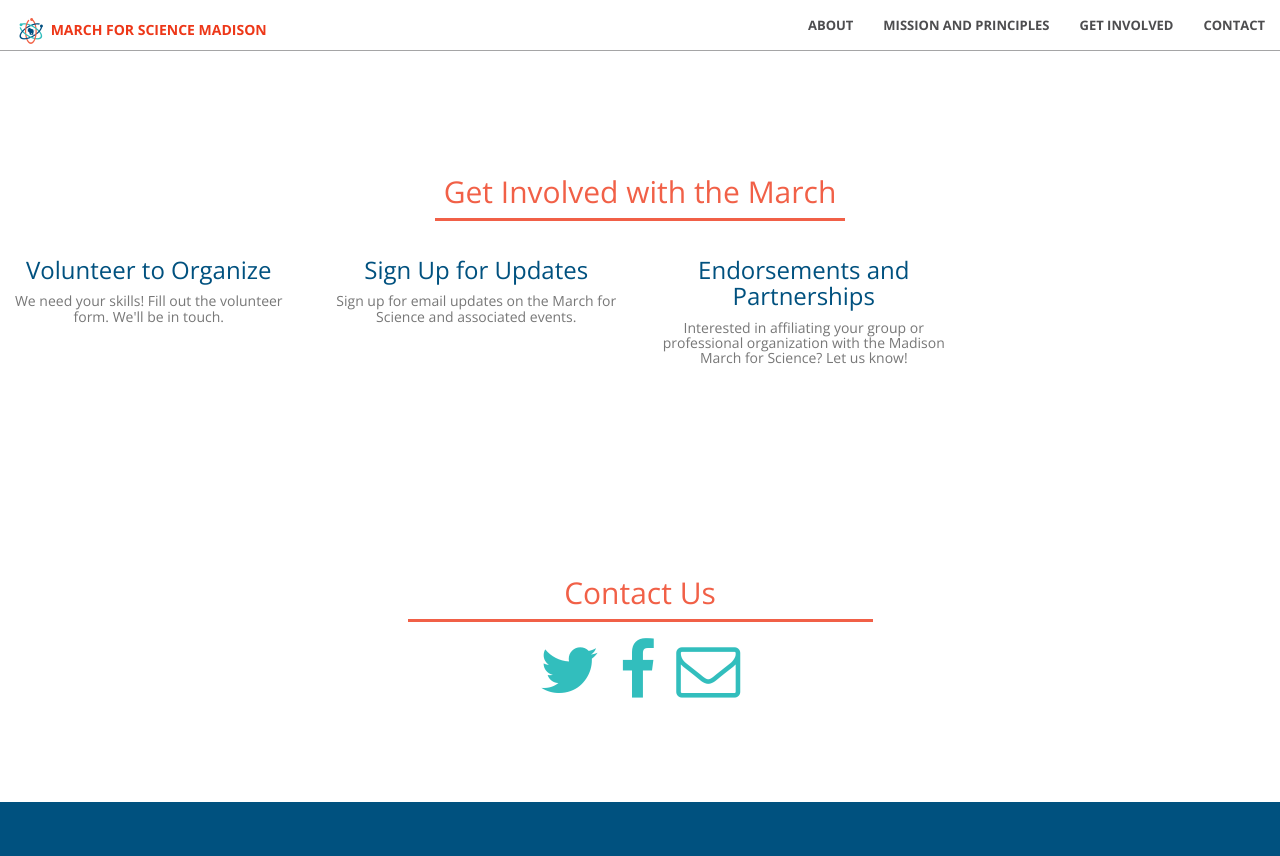
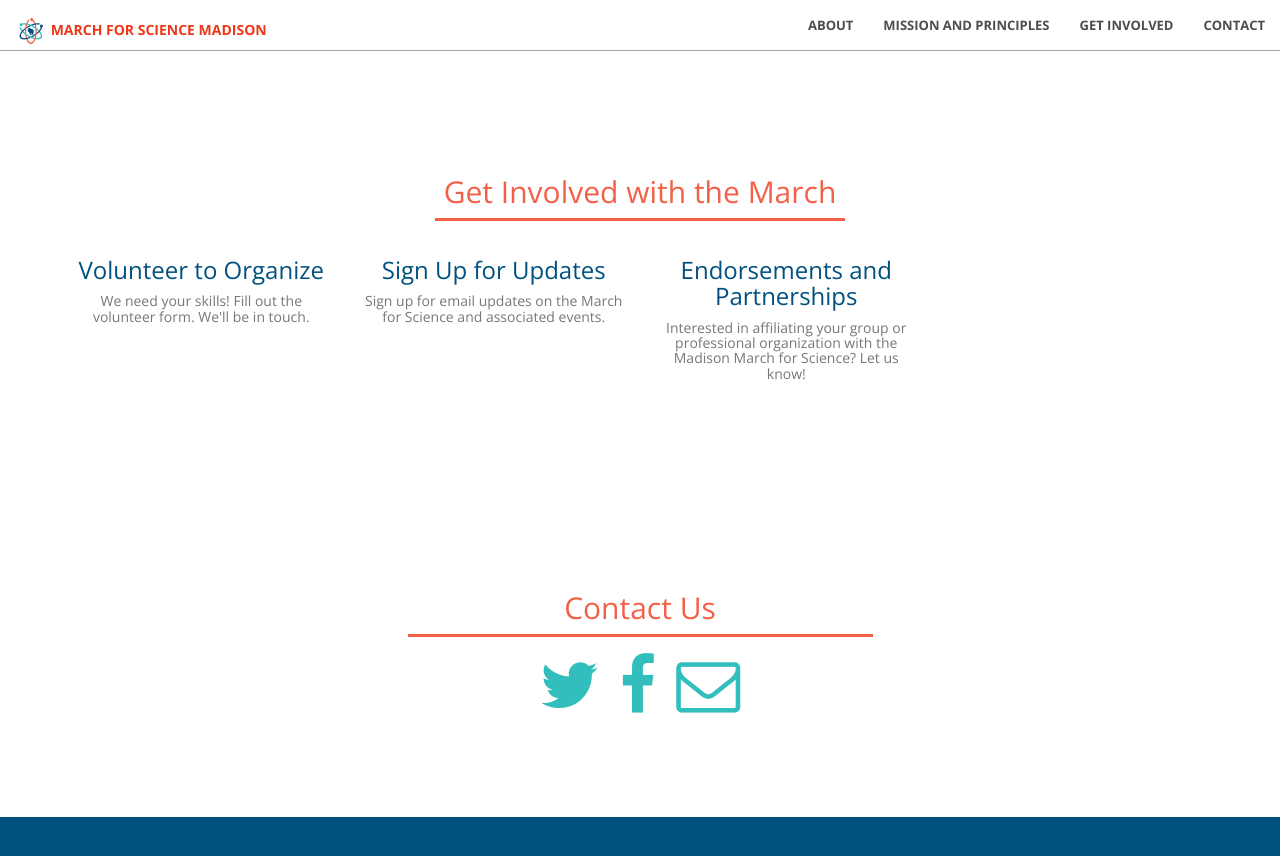
Before and after one commit to ScienceMarchMadison/m4smadison.github.io, a Jekyll site: the page built from index.html, in a window 1280 px wide and 900 px high, scrolled down 1872 px. Shown: the top 856 px of the window. Built offline with Jekyll 4.4.1, drawn with Linux system fonts in a browser that asks for light colours; comment, search, counter and statistics services are not loaded.

Commit message:
Update involve.html

```diff
--- a/_includes/involve.html
+++ b/_includes/involve.html
@@ -8,8 +8,8 @@
             </div>
         </div>
     </div>
-    <div style="align:center">
-        <div class="row">
+    <div class="container">
+        <div class="row" style="align:center">
             <div class="col-lg-3 col-md-6 text-center">
                 <div class="service-box">
 <!--                     <i class="fa fa-4x fa-diamond wow bounceIn text-primary"></i> -->
```
